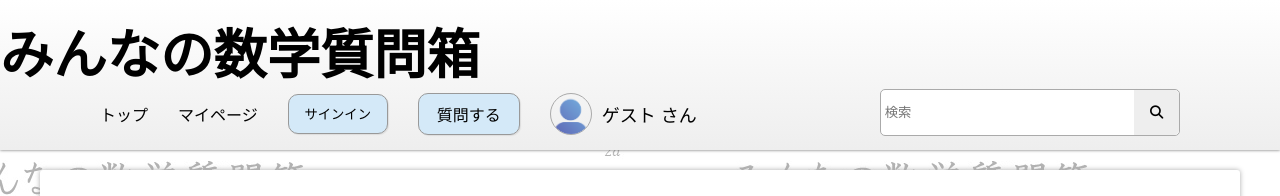
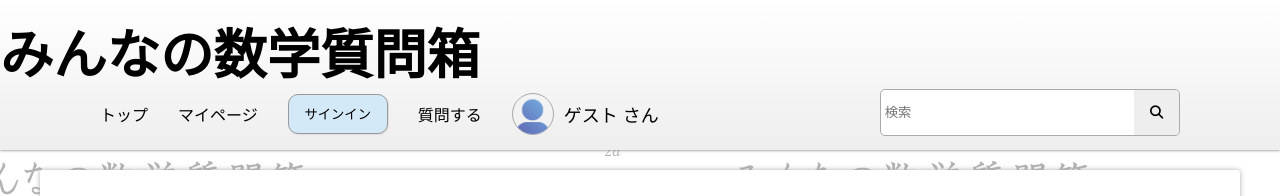
Before and after one commit to LSbard000com/math-question-box-app, a React (Create React App) app: page / in a window 1280 px wide. Shown: the top 196 px of the page. Built offline with nearby package versions, Linux system fonts and the light colour scheme; no server answers; the database is empty; a web font is replaced by a local one.

Commit message:
PostButtonのCSSをリセット

```diff
--- a/src/components/css/PostButton.css
+++ b/src/components/css/PostButton.css
@@ -1,9 +1,3 @@
 :root{
     --logincolor: #97cdf3;
 }
-
-.sign{
-    display: flex;
-    align-items: center;
-    justify-content: center;
-}
--- a/src/components/public/PostButton.tsx
+++ b/src/components/public/PostButton.tsx
@@ -9,7 +9,7 @@ const PostButton = () => {
         navigate('/post')
     }
   return (
-    <div className='sign' onClick={jumpCreatePost}>
+    <div  onClick={jumpCreatePost}>
         <div>質問する</div>
     </div>
   )
```
